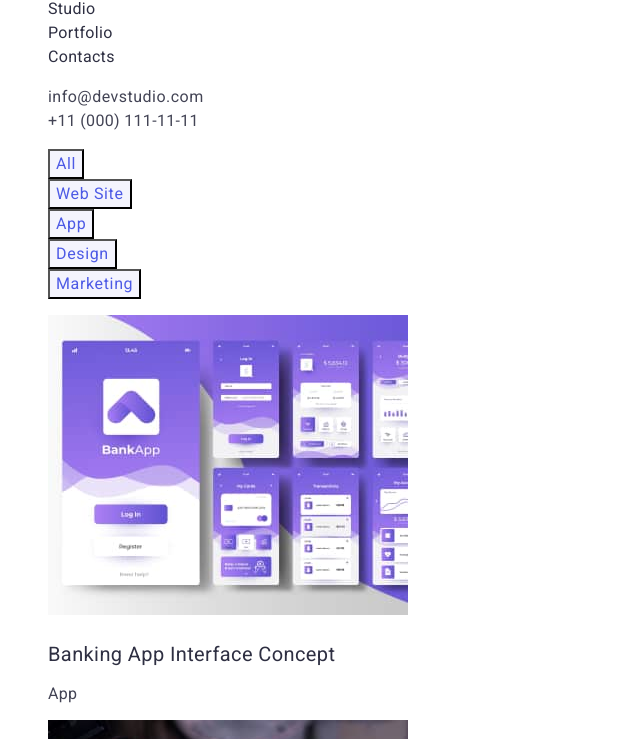
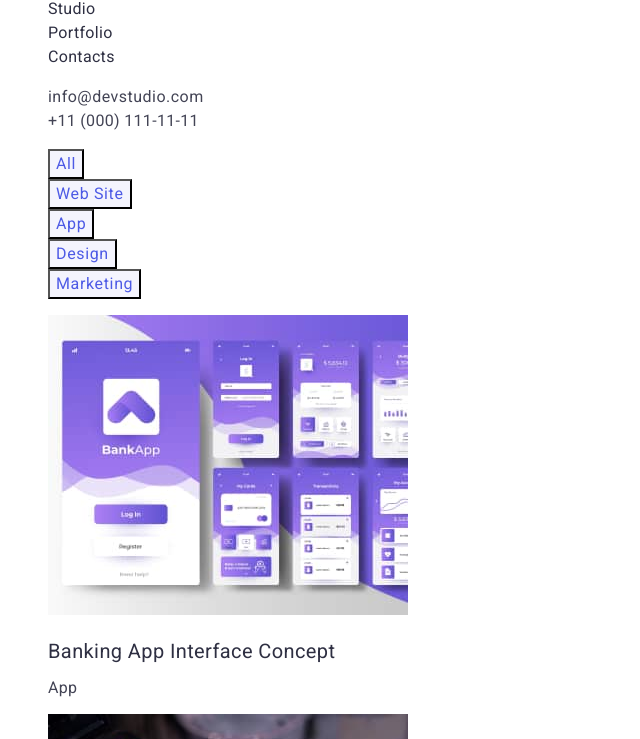
Before and after one commit to KaterynaSlatina/goit-markup-hw-02, a plain HTML site: page portfolio.html in a window 1280 px wide. Shown: the part 51-790 px from the top of the page, without its empty margins (0-640 px from the left). Drawn offline with Linux system fonts and the light colour scheme.

Commit message:
line-height: 1.2;

```diff
--- a/css/styles.css
+++ b/css/styles.css
@@ -135,7 +135,7 @@ letter-spacing: 0.02em;
       font-size: 20px;
       color: var(--main-color);
       letter-spacing: 0.02em;
-line-height: 1.5;
+      line-height: 1.2;
  }
 
 .text {
```
